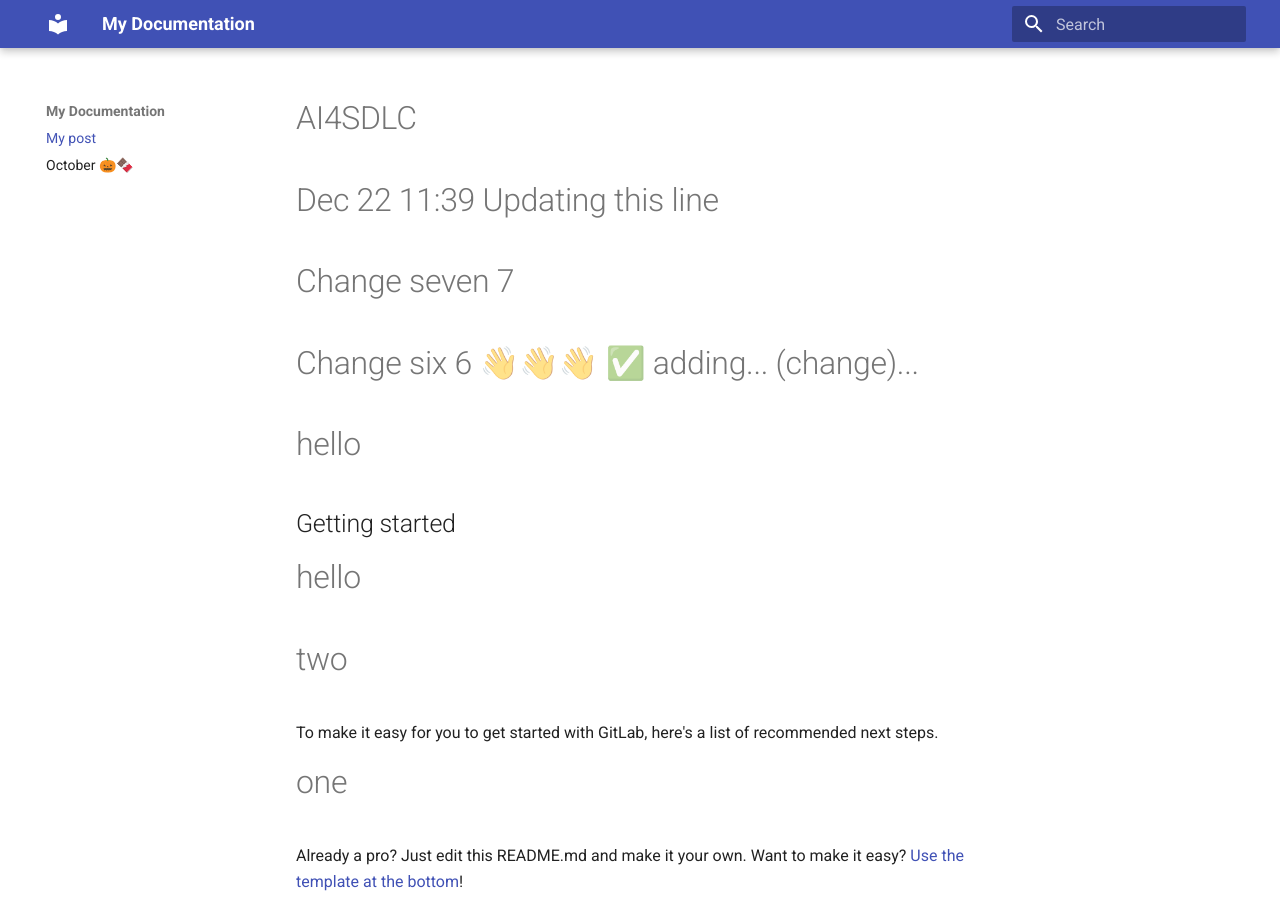
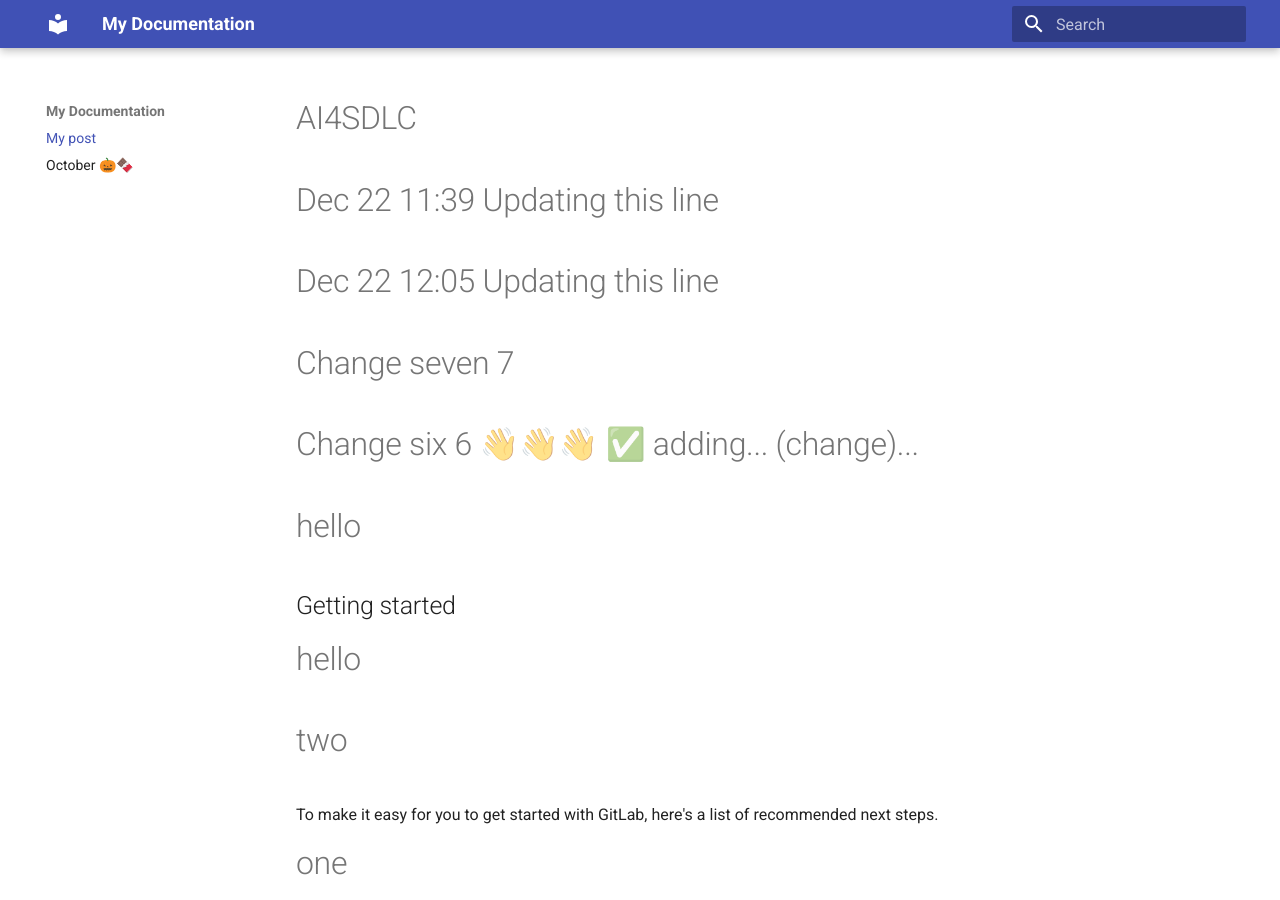
Before and after one commit to Code-dot-mil/two-steps-eval, an MkDocs documentation site: the page built from docs/index.md, in a window 1280 px wide and 900 px high. Built offline with MkDocs 1.6.1 and Material for MkDocs 9.7.7, drawn with Linux system fonts in a browser that asks for light colours.

Commit message:
Update timestamps and add new line in index.md
Updated timestamps and added a new line in the documentation.

```diff
--- a/docs/index.md
+++ b/docs/index.md
@@ -4,6 +4,8 @@ author: That Would Be Me
 ---
 # AI4SDLC
 # Dec 22 11:39 Updating this line
+# Dec 22 12:05 Updating this line
+
 
 # Change seven 7
 # Change six 6 👋👋👋 ✅ adding... (change)...
```
